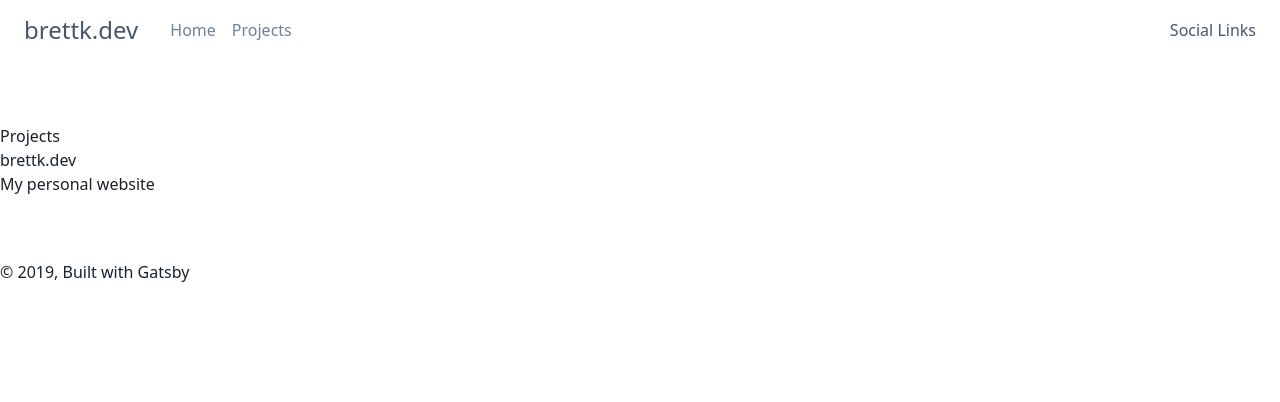
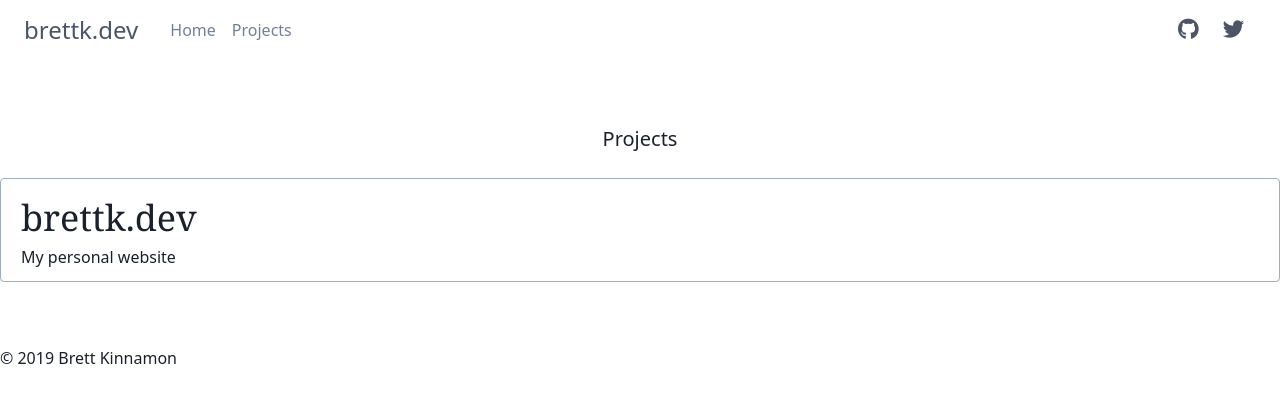
Before and after one commit to bkinnamon/brettk.dev, a Gatsby site: page /projects in a window 1280 px wide. Built offline with nearby package versions, Linux system fonts and the light colour scheme; Gatsby itself is replaced by a stand-in of ours.

Commit message:
begin laying out a project card

```diff
--- a/gatsby-config.js
+++ b/gatsby-config.js
@@ -21,7 +21,7 @@ module.exports = {
     {
       resolve: `gatsby-source-filesystem`,
       options: {
-        name: 'markdown',
+        name: "markdown",
         path: `${__dirname}/src/content`,
       },
     },
--- a/src/components/header.js
+++ b/src/components/header.js
@@ -2,11 +2,11 @@ import { Link } from "gatsby"
 import PropTypes from "prop-types"
 import React from "react"
 
-const Header = ({ siteTitle }) => (
+const Header = ({ title, social }) => (
   <header className="header">
     <div className="mx-3">
       <h1 className="m-0">
-        <Link to="/">{siteTitle}</Link>
+        <Link to="/">{title}</Link>
       </h1>
     </div>
     <nav className="mx-3">
@@ -18,7 +18,14 @@ const Header = ({ siteTitle }) => (
       </Link>
     </nav>
     <div className="flex-1"></div>
-    <div className="mx-3">Social Links</div>
+    <div className="mx-3">
+      <a href={`https://github.com/${social.github}`} className="mx-3">
+        <i className="fab fa-lg fa-github"></i>
+      </a>
+      <a href={`https://twitter.com/${social.twitter}`} className="mx-3">
+        <i className="fab fa-lg fa-twitter"></i>
+      </a>
+    </div>
   </header>
 )
 
--- a/src/components/layout.js
+++ b/src/components/layout.js
@@ -10,21 +10,26 @@ const Layout = ({ children }) => {
       site {
         siteMetadata {
           title
+          social {
+            github
+            twitter
+          }
         }
       }
     }
   `)
 
+  console.log(data)
+
   return (
     <>
-      <Header siteTitle={data.site.siteMetadata.title} />
-      <div class="container mx-auto">
+      <Header
+        title={data.site.siteMetadata.title}
+        social={data.site.siteMetadata.social}
+      />
+      <div className="container mx-auto">
         <main>{children}</main>
-        <footer>
-          © {new Date().getFullYear()}, Built with
-          {` `}
-          <a href="https://www.gatsbyjs.org">Gatsby</a>
-        </footer>
+        <footer>&copy; 2019 Brett Kinnamon</footer>
       </div>
     </>
   )
--- a/src/content/projects/brettk.dev.md
+++ b/src/content/projects/brettk.dev.md
@@ -1,6 +1,7 @@
 ---
 title: brettk.dev
 category: projects
+link: https://brettk.dev/
 ---
 
 My personal website
--- a/src/pages/projects.js
+++ b/src/pages/projects.js
@@ -1,23 +1,26 @@
-import React from 'react'
-import { graphql } from 'gatsby'
+import React from "react"
+import { graphql } from "gatsby"
 
-import Layout from '../components/layout'
+import Layout from "../components/layout"
 import SEO from "../components/seo"
 
 export const query = graphql`
   query {
-    allMarkdownRemark(filter: {frontmatter: {category: {eq: "projects" }}} ) {
+    allMarkdownRemark(
+      filter: { frontmatter: { category: { eq: "projects" } } }
+    ) {
       edges {
         node {
+          id
           frontmatter {
             title
+            link
           }
           excerpt
         }
       }
     }
   }
-
 `
 
 const Projects = ({ data }) => {
@@ -26,9 +29,11 @@ const Projects = ({ data }) => {
       <SEO title="Projects" />
       <h2>Projects</h2>
       {data.allMarkdownRemark.edges.map(({ node }) => (
-        <a href="#">
-          <h3>{node.frontmatter.title}</h3>
-          <p>{node.excerpt}</p>
+        <a href={node.frontmatter.link} key={node.id}>
+          <div className="card">
+            <h3>{node.frontmatter.title}</h3>
+            <p>{node.excerpt}</p>
+          </div>
         </a>
       ))}
     </Layout>
--- a/src/styles/global.css
+++ b/src/styles/global.css
@@ -1,9 +1,11 @@
+@import url('https://cdnjs.cloudflare.com/ajax/libs/font-awesome/5.11.2/css/all.min.css');
+
 @tailwind base;
 @tailwind components;
 @tailwind utilities;
 
 body {
-  @apply text-gray-900;
+  @apply font-sans text-gray-900;
 }
 
 footer {
@@ -14,6 +16,21 @@ h1 {
   @apply text-2xl;
 }
 
+h2 {
+  @apply my-6 text-xl text-center;
+}
+
+h3 {
+  @apply font-serif text-4xl;
+}
+
+.card {
+  @apply border border-gray-500 rounded px-5 py-3;
+}
+
+.card:hover {
+  @apply bg-gray-100;
+}
 
 .header {
   @apply flex items-center mb-16 p-3 text-gray-700;
--- a/tailwind.config.js
+++ b/tailwind.config.js
@@ -1,7 +1,7 @@
 module.exports = {
   theme: {
-    extend: {}
+    extend: {},
   },
   variants: {},
-  plugins: []
+  plugins: [],
 }
```
